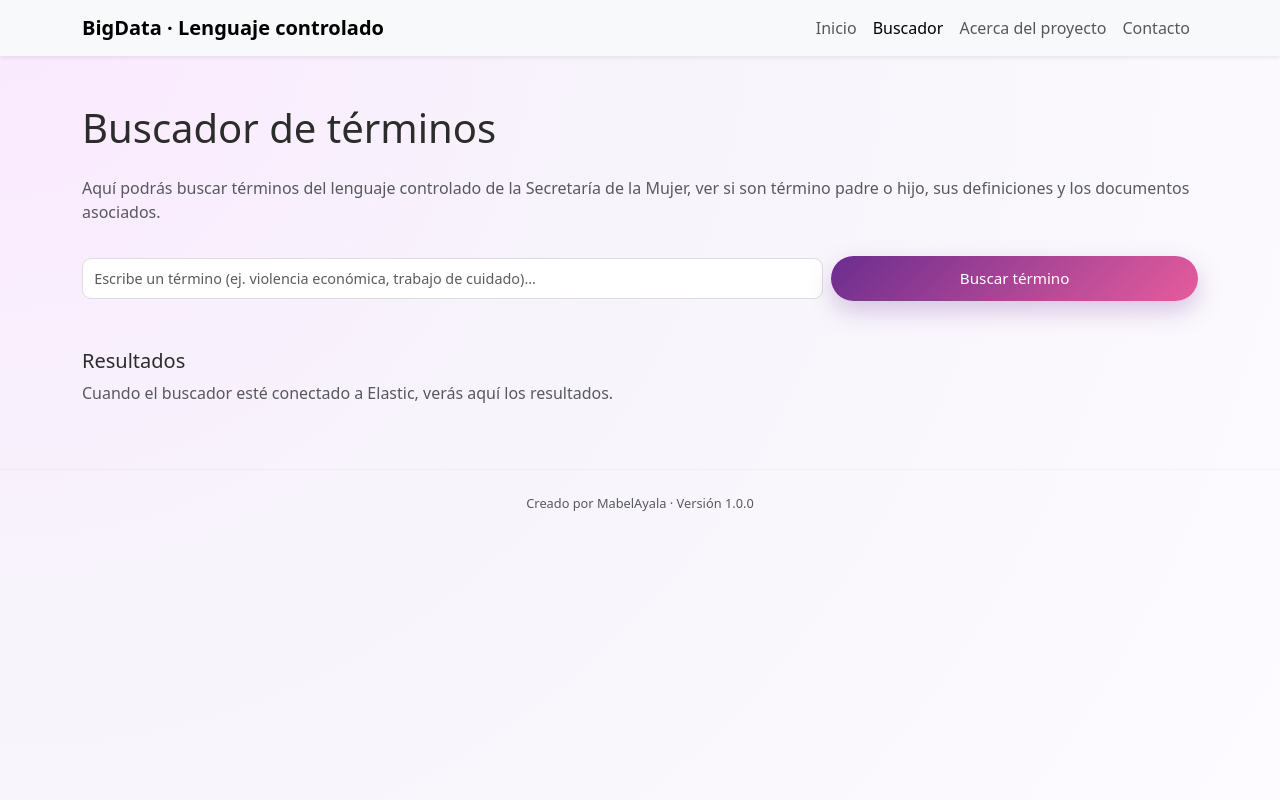
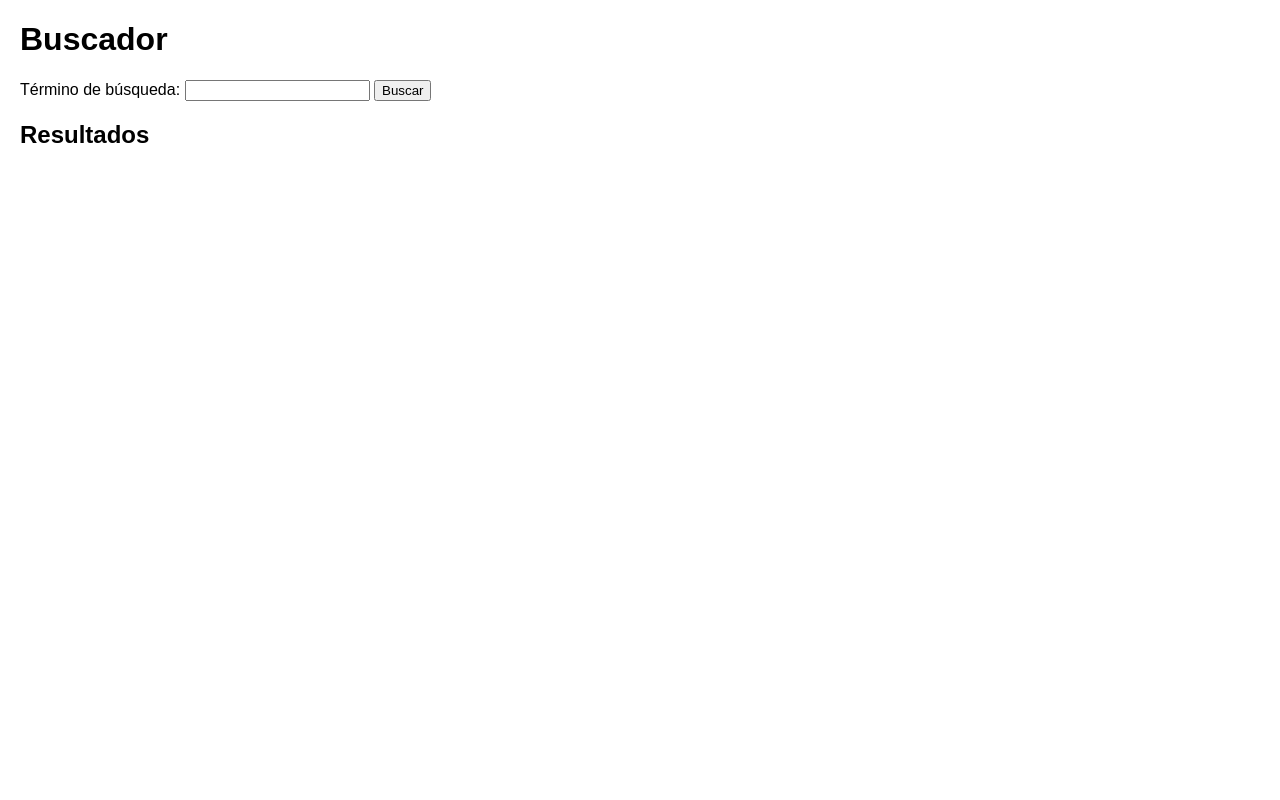
Before and after one commit to ayalammabel/2025_UC_BigData, a Flask app: page /buscador in a window 1280 px wide. Run offline with Flask 3, Linux system fonts and the light colour scheme.

Commit message:
Update buscador.html

```diff
--- a/templates/buscador.html
+++ b/templates/buscador.html
@@ -1,76 +1,71 @@
+<!-- templates/buscador.html -->
 <!DOCTYPE html>
 <html lang="es">
 <head>
     <meta charset="UTF-8">
-    <meta name="viewport" content="width=device-width, initial-scale=1.0">
-    <title>Buscador de términos · Lenguaje controlado</title>
-
-    <!-- Bootstrap -->
-    <link href="https://cdn.jsdelivr.net/npm/bootstrap@5.3.2/dist/css/bootstrap.min.css"
-          rel="stylesheet">
-
-    <!-- Tu CSS -->
-    <link href="{{ url_for('static', filename='css/landingPage.css') }}" rel="stylesheet">
+    <title>Buscador - {{ version }}</title>
+    <style>
+        body { font-family: Arial, sans-serif; margin: 20px; }
+        .resultado {
+            border: 1px solid #ddd;
+            padding: 10px;
+            margin: 8px 0;
+        }
+        pre {
+            background: #f7f7f7;
+            padding: 10px;
+            overflow-x: auto;
+        }
+    </style>
 </head>
 <body>
-    <!-- NAVBAR -->
-    <nav class="navbar navbar-expand-lg navbar-light bg-light shadow-sm">
-        <div class="container">
-            <a class="navbar-brand fw-bold" href="{{ url_for('landing') }}">
-                BigData · Lenguaje controlado
-            </a>
+    <h1>Buscador</h1>
 
-            <div>
-                <ul class="navbar-nav me-auto mb-2 mb-lg-0">
-                    <li class="nav-item">
-                        <a class="nav-link" href="{{ url_for('landing') }}">Inicio</a>
-                    </li>
-                    <li class="nav-item">
-                        <a class="nav-link active" href="{{ url_for('buscador') }}">Buscador</a>
-                    </li>
-                    <li class="nav-item">
-                        <a class="nav-link" href="{{ url_for('about') }}">Acerca del proyecto</a>
-                    </li>
-                    <li class="nav-item">
-                        <a class="nav-link" href="{{ url_for('contacto') }}">Contacto</a>
-                    </li>
-                </ul>
-            </div>
-        </div>
-    </nav>
+    <form id="form-busqueda">
+        <label>
+            Término de búsqueda:
+            <input type="text" id="query" name="q" required>
+        </label>
+        <button type="submit">Buscar</button>
+    </form>
 
-    <!-- CONTENIDO -->
-    <main class="container py-5">
-        <h1 class="mb-4">Buscador de términos</h1>
-        <p class="text-muted">
-            Aquí podrás buscar términos del lenguaje controlado de la Secretaría de la Mujer,
-            ver si son término padre o hijo, sus definiciones y los documentos asociados.
-        </p>
+    <h2>Resultados</h2>
+    <div id="resultados"></div>
 
-        <form class="row gy-2 gx-2 align-items-center mt-4">
-            <div class="col-sm-8">
-                <input type="text" class="form-control form-control-lg"
-                       placeholder="Escribe un término (ej. violencia económica, trabajo de cuidado)…">
-            </div>
-            <div class="col-sm-4 d-grid">
-                <button type="submit" class="btn btn-primary btn-lg">
-                    Buscar término
-                </button>
-            </div>
-        </form>
+    <script>
+        const form = document.getElementById('form-busqueda');
+        const resultadosDiv = document.getElementById('resultados');
 
-        <!-- Aquí luego pondremos los resultados del buscador -->
-        <section class="mt-5">
-            <h2 class="h5">Resultados</h2>
-            <p class="text-muted">Cuando el buscador esté conectado a Elastic, verás aquí los resultados.</p>
-        </section>
-    </main>
+        form.addEventListener('submit', async function (e) {
+            e.preventDefault();
+            resultadosDiv.innerHTML = 'Buscando...';
 
-    <footer class="text-center py-4 text-muted">
-        Creado por {{ creador }} · Versión {{ version }}
-    </footer>
+            const q = document.getElementById('query').value.trim();
+            if (!q) {
+                resultadosDiv.innerHTML = 'Escribe un término de búsqueda.';
+                return;
+            }
 
-    <script src="https://cdn.jsdelivr.net/npm/bootstrap@5.3.2/dist/js/bootstrap.bundle.min.js">
+            try {
+                const url = `/api/buscar?q=${encodeURIComponent(q)}&index=mi_indice&size=10`;
+                const resp = await fetch(url);
+                const data = await resp.json();
+
+                if (!resp.ok) {
+                    resultadosDiv.innerHTML = `<p>Error: ${data.error || 'Error en la búsqueda'}</p>`;
+                    return;
+                }
+
+                // Mostrar JSON completo (para prueba)
+                resultadosDiv.innerHTML = `
+                    <h3>Respuesta cruda de Elastic</h3>
+                    <pre>${JSON.stringify(data, null, 2)}</pre>
+                `;
+            } catch (err) {
+                console.error(err);
+                resultadosDiv.innerHTML = '<p>Error de conexión con el backend.</p>';
+            }
+        });
     </script>
 </body>
 </html>
```
